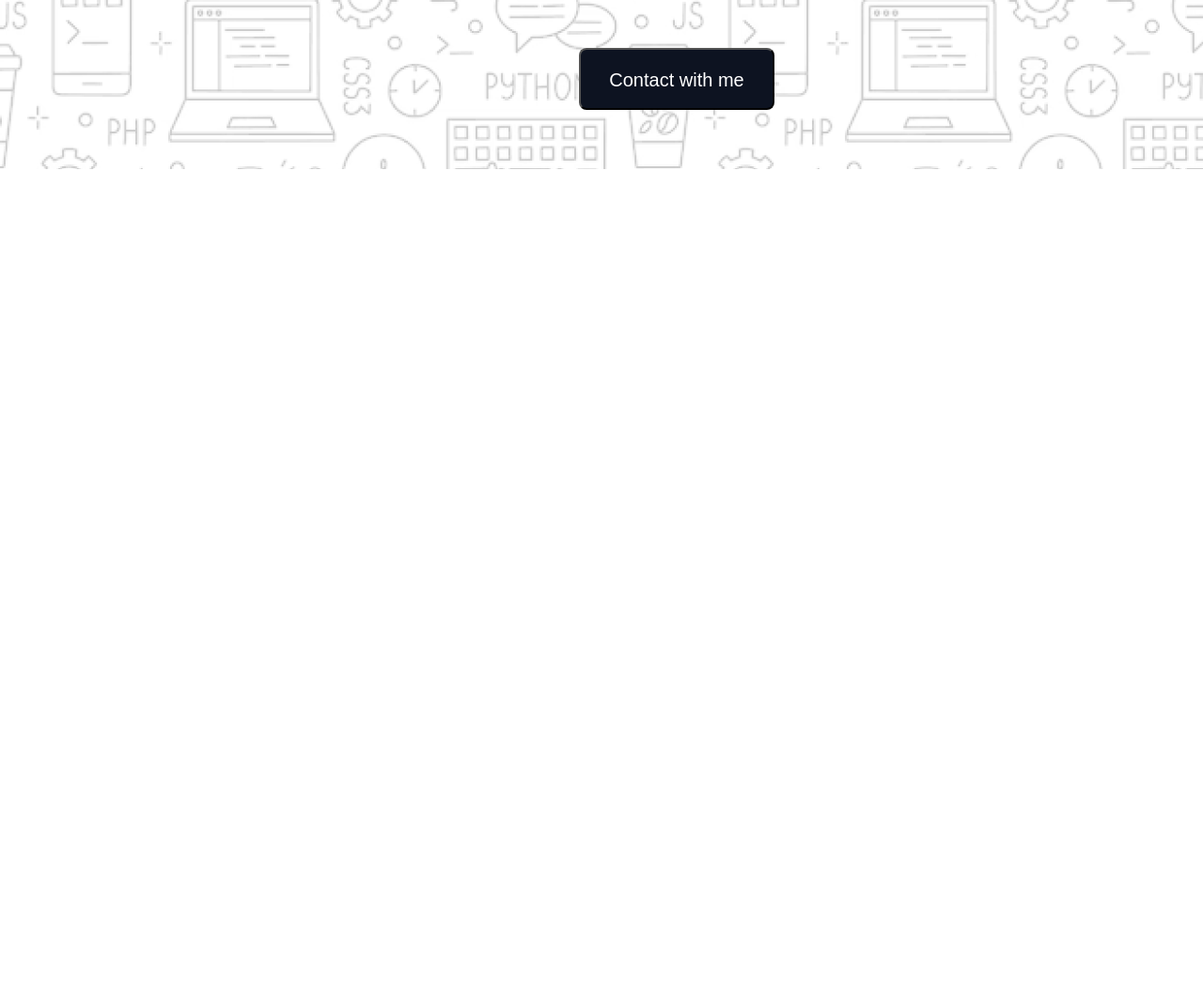
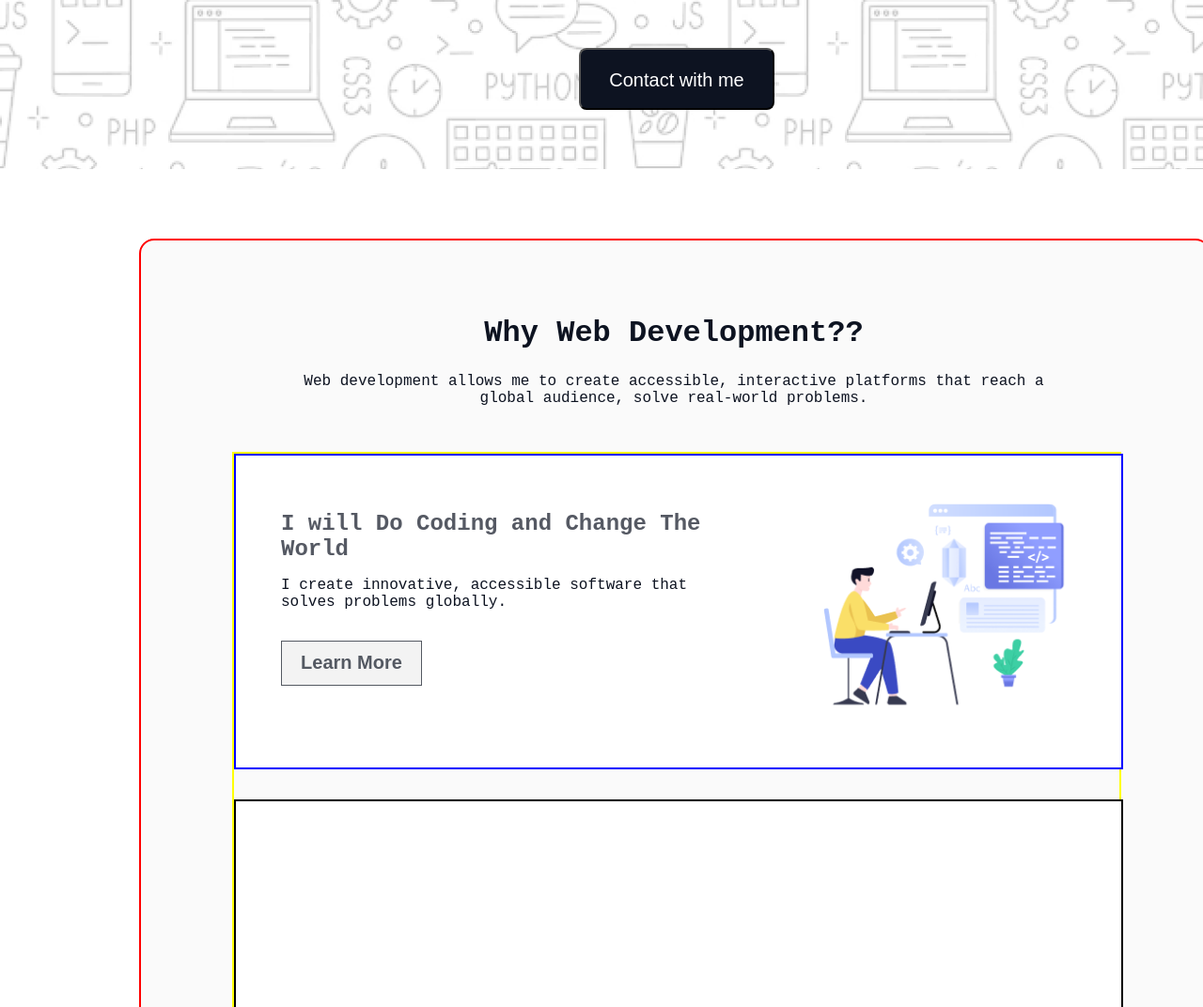
Before and after one commit to shanto470/assignment_01, a plain HTML site: page index.html in a window 1280 px wide. Shown: the part 628-1700 px from the top of the page at 94% size. Before the commit the page ends 808 px from the top, so only its background shows below. Drawn offline with Linux system fonts and the light colour scheme; a web font is replaced by a local one.

Commit message:
added first card

```diff
--- a/CSS/styles.css
+++ b/CSS/styles.css
@@ -67,3 +67,84 @@ div nav h4 {
   border-radius: 8px;
   padding: 21px 24px;
 }
+/* banner section ends here  */
+
+/*  Why web development section ends here */
+.web-section {
+  border: 2px solid red;
+  width: 1140px;
+  height: 1395px;
+  margin-left: 148px;
+  margin-right: 152px;
+  margin-top: 74px;
+  border-radius: 16px;
+  background-color: #0d132105;
+}
+.first-heading {
+  text-align: center;
+  margin-left: 144px;
+  margin-right: 146px;
+  margin-top: 80px;
+}
+.first-heading h3 {
+  font-size: 32px;
+  font-weight: 800px;
+  color: #0d1321;
+}
+.first-heading p {
+  margin-top: 24px;
+  font-size: 16px;
+  font-weight: 400px;
+  color: #0d1321;
+}
+.main-cards {
+  border: 2px solid yellow;
+  width: 946px;
+  height: 1072px;
+  margin: 48px 97px 80px 97px;
+}
+.first-card {
+  border: 2px solid blue;
+  width: 946px;
+  height: 336px;
+  background-color: white;
+  padding: 48px;
+  display: flex;
+  justify-content: space-between;
+}
+.first-card h4 {
+  font-weight: 700;
+  font-size: 24px;
+  color: #0d1321b3;
+  margin-top: 10.5px;
+}
+.first-card p {
+  font-weight: 400;
+  font-size: 16px;
+  color: #0d1321;
+  margin-top: 16px;
+}
+.first-card button {
+  border: 1px solid rgb(13, 19, 33);
+  opacity: 0.7;
+  width: 150px;
+  height: 48px;
+  color: rgb(13, 19, 33);
+  font-weight: 600;
+  font-size: 20px;
+  margin-top: 32px;
+}
+.second-card {
+  border: 2px solid black;
+  width: 946px;
+  height: 336px;
+  margin-top: 32px;
+  background-color: white;
+}
+.third-card {
+  border: 2px solid green;
+  width: 946px;
+  height: 336px;
+  margin-top: 32px;
+  background-color: white;
+}
--- a/index.html
+++ b/index.html
@@ -14,15 +14,48 @@
                 <button class="btn">Download Resume</button>
             </nav>
         </div>
+        <!-- banner section start here -->
+        <section>
         <div class="intro">
             <img src="assets/Group.png" alt="" class="pic">
             <h1>"In the near future, I hope to become a <br> Developer."</h1>
             <p>As a future developer, I aim to use the latest tech to create easy-to-use solutions that improve lives and <br> promote learning for everyone.</p>
             <button>Contact with me</button>
+        </div>
+        </section>
+    </header>
+        <!-- banner section ends here -->
+    <main>
+        <!-- Why web development section ends here -->
+        <section class="web-section">
+            <div>
+                <div class="first-heading">
+                    <h3>Why Web Development??</h3>
+                    <p>Web development allows me to create accessible, interactive platforms that reach a global audience, solve real-world problems.</p>
+                </div>
+            </div>
+            <div class="main-cards">
+                <div class="first-card">
+                    <div>
+                        <h4>I will Do Coding and Change The <br>World</h4>
+                        <p>I create innovative, accessible software that <br>solves problems globally.</p>
+                        <button>Learn More</button>
+                    </div>
+                    <img src="assets/Layer_1.png" alt="">
 
+                </div>
+                <div class="second-card">
 
-        </div>
-    </header>
+                </div>
+                <div class="third-card">
+
+                </div>
+
+            </div>
+
+        </section>
+
+    </main>
 
 </body>
 </html>
```
